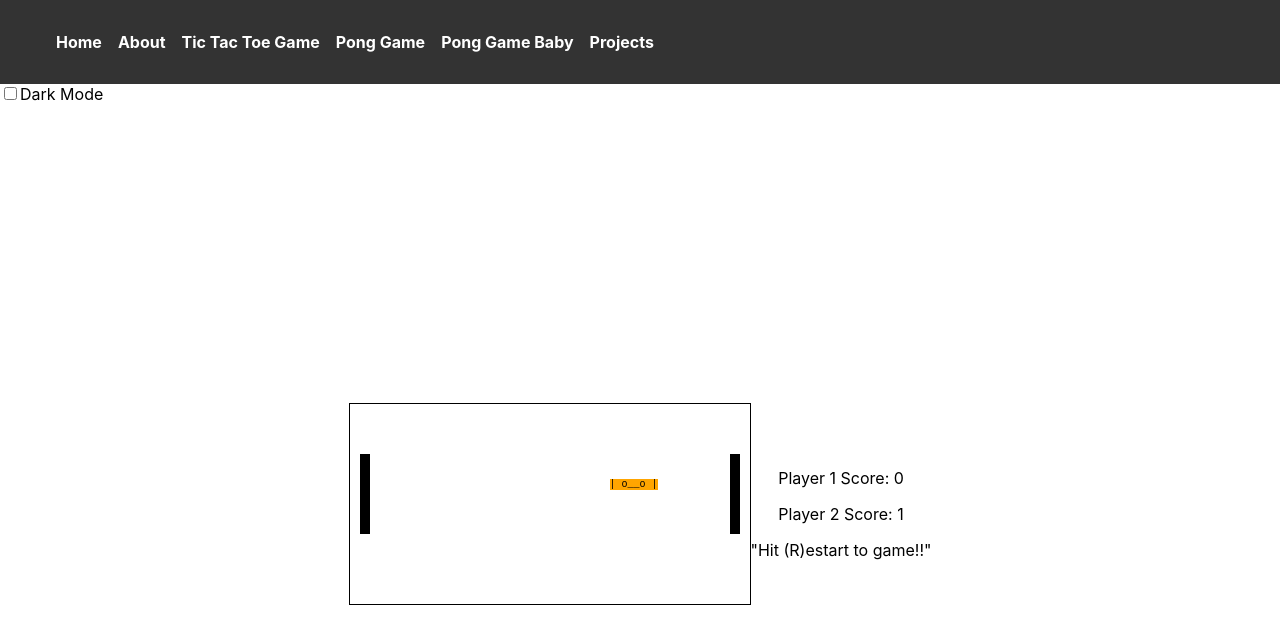
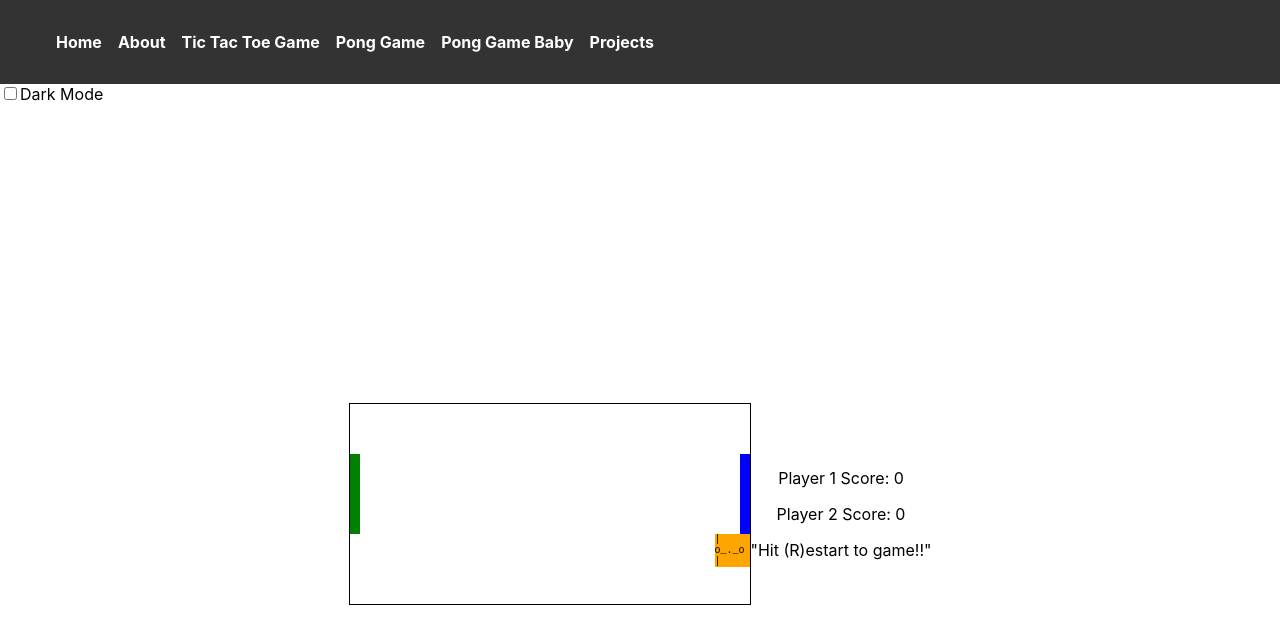
Before and after one commit to lleung030/my-web, a React (Create React App) app: page /pong-game in a window 1280 px wide. Shown: the top 644 px of the page. Built offline with nearby package versions, Linux system fonts and the light colour scheme.

Commit message:
paddle position

```diff
--- a/src/components/game/PongGame.jsx
+++ b/src/components/game/PongGame.jsx
@@ -68,9 +68,9 @@ class PongGame extends Component {
   moveBall() {
     const { ballX, ballY, ballSpeedX, ballSpeedY, paddle1Y, paddle2Y } =
       this.state;
-    const boardWidth = 400; // Adjust the board width as needed
-    const boardHeight = 200; // Adjust the board height as needed
-    const ballSize = 10; // Adjust the ball size as needed
+    const boardWidth = 400;
+    const boardHeight = 200;
+    const ballSize = 10;
     const paddleWidth = 10;
     const paddleHeight = 80;
 
@@ -79,10 +79,10 @@ class PongGame extends Component {
 
     // Check for collisions with paddles
     if (
-      (newBallX <= 20 + paddleWidth &&
+      (newBallX <=  paddleWidth &&
         newBallY + ballSize >= paddle1Y &&
         newBallY <= paddle1Y + paddleHeight) ||
-      (newBallX + ballSize >= boardWidth - 30 - paddleWidth &&
+      (newBallX + ballSize >= boardWidth - paddleWidth &&
         newBallY + ballSize >= paddle2Y &&
         newBallY <= paddle2Y + paddleHeight)
     ) {
@@ -113,16 +113,11 @@ class PongGame extends Component {
 
   resetBall() {
     const { score1, score2 } = this.state;
-    const servingPlayer = score1 > score2 ? 1 : 2;
     this.setState({
       ballX: 200,
       ballY: 100,
       paddle1Y: 50,
       paddle2Y: 50,
-      ballSpeedX:
-        servingPlayer === 1
-          ? Math.abs(this.state.ballSpeedX)
-          : -Math.abs(this.state.ballSpeedX),
     });
   }
 
@@ -138,7 +133,7 @@ class PongGame extends Component {
           display: "flex",
           justifyContent: "center",
           alignItems: "center",
-          height: "100vh", // Set the height to the full viewport height
+          height: "100vh",
         }}
       >
         <div
@@ -152,22 +147,22 @@ class PongGame extends Component {
           <div
             style={{
               position: "absolute",
-              left: "10px",
+              left: "0px",
               top: `${paddle1Y}px`,
               width: `${paddleWidth}px`,
               height: `${paddleHeight}px`,
-              background: "#000",
+              background: "green",
               zIndex: 1,
             }}
           />
           <div
             style={{
               position: "absolute",
-              right: "10px",
+              right: "0px",
               top: `${paddle2Y}px`,
               width: `${paddleWidth}px`,
               height: `${paddleHeight}px`,
-              background: "#000",
+              background: "blue",
               zIndex: 1,
             }}
           />
@@ -176,16 +171,13 @@ class PongGame extends Component {
               position: "absolute",
               left: `${ballX - ballSize / 2}px`,
               top: `${ballY}px`,
-              // width: `${ballSize}px`,
-              // height: `${ballSize}px`,
               background: "orange",
-              // borderRadius: "50%",
               fontFamily: "monospace",
               fontSize: `${ballSize}px`,
               zIndex: 2,
             }}
           >
-            | o__o |
+            | o_._o |
           </div>
         </div>
         <div style={{ marginTop: "20px", textAlign: "center" }}>
```
